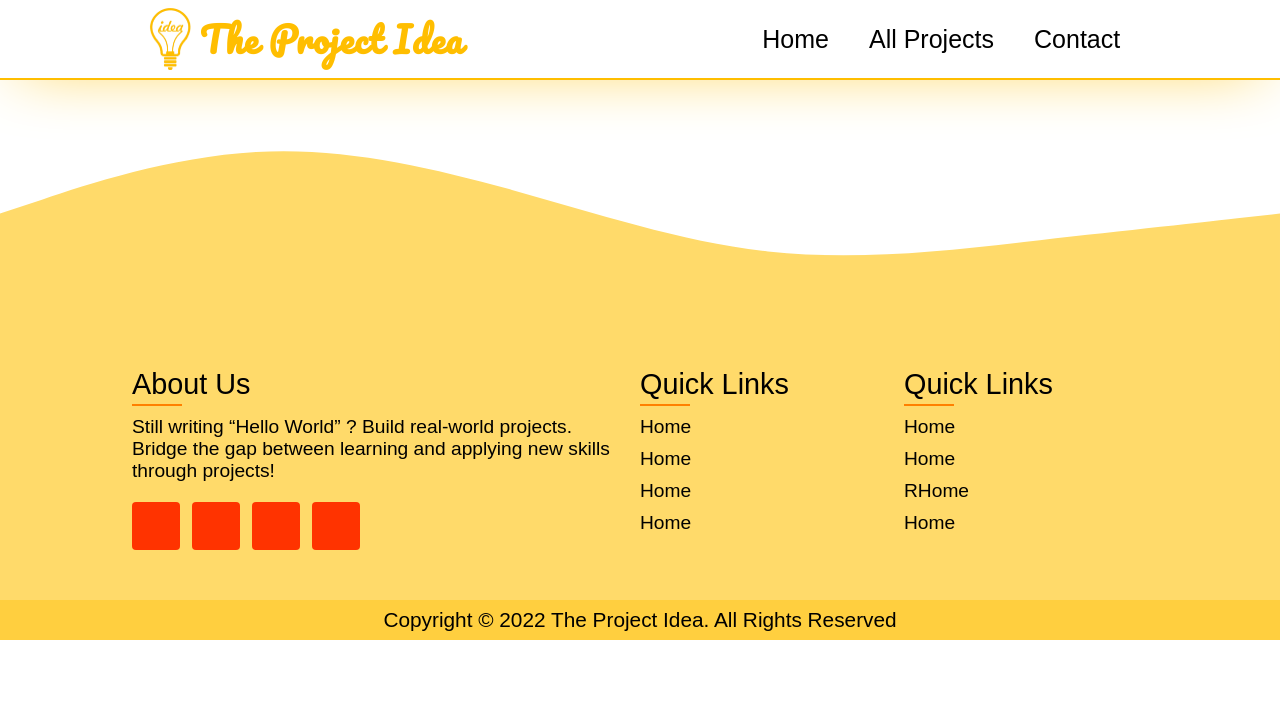
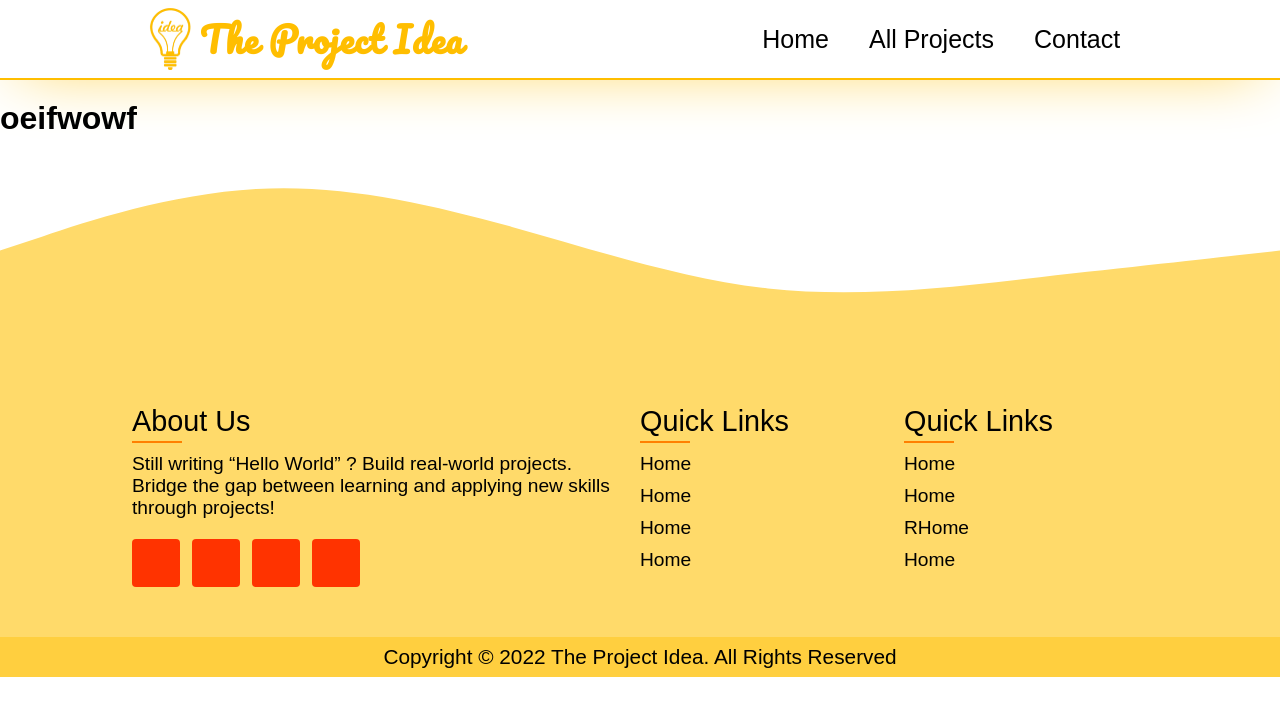
Before and after one commit to divyanshdahiya/TheProjectIdea.com, a React (Create React App) app: page /ProjectDetail in a window 1280 px wide. Shown: the top 716 px of the page. Built offline with nearby package versions, Linux system fonts and the light colour scheme; no server answers; a web font is replaced by a local one.

Commit message:
porjectdetail component added

```diff
--- a/src/App.js
+++ b/src/App.js
@@ -8,6 +8,7 @@ import AllProjects from "./components/AllProjects";
 import Footer from "./components/Footer";
 import React, { useState, useEffect } from "react";
 import Axios from "axios";
+import ProjectDetail from "./components/ProjectDetail";
 
 function App() {
   const [ListOfProjects, setListOfProjects] = useState([]);
@@ -35,6 +36,9 @@ function App() {
           <Route path="/allProjects" component={AllProjects} exact>
             <AllProjects ListOfProjects={ListOfProjects} />
           </Route>
+          <Route path="/ProjectDetail" component={ProjectDetail} exact>
+            <ProjectDetail ListOfProjects={ListOfProjects} />
+          </Route>
         </Switch>
         <Footer />
       </Router>
--- a/src/components/ProjectCard.jsx
+++ b/src/components/ProjectCard.jsx
@@ -1,5 +1,5 @@
 import React from "react";
-
+import { Link } from "react-router-dom";
 // css imported in find projects.jsx
 
 function ProjectCard({ data }) {
@@ -18,9 +18,9 @@ function ProjectCard({ data }) {
         })}
       </p>
 
-      <a href={data.link} target="blank">
+      <Link to="/ProjectDetails">
         <button className="card-btn">View Project -></button>
-      </a>
+      </Link>
     </div>
     // <div className="project-card">
     //   <span className="card-diificulty">Easy</span>
--- /dev/null
+++ b/src/components/ProjectDetail.jsx
@@ -0,0 +1,11 @@
+import React from "react";
+
+function ProjectDetail() {
+  return (
+    <div>
+      <h1>oeifwowf</h1>
+    </div>
+  );
+}
+
+export default ProjectDetail;
--- a/src/components/Quote.jsx
+++ b/src/components/Quote.jsx
@@ -1,5 +1,5 @@
 import React from "react";
-import quoteLogo from "../images/quote.png";
+import quoteLogo from "../images/quote1.png";
 import "./styles/quote.css";
 function Quote() {
   return (
--- a/src/components/styles/quote.css
+++ b/src/components/styles/quote.css
@@ -1,12 +1,15 @@
 .quote-home {
-  margin-top: 10px;
+  margin-top: 90px;
   padding: 10px;
   text-align: center;
   color: #ffbe00;
   font-size: 3rem;
+  background-color: #fff6ef;
+  border-radius: 50px;
 }
 .quote-img {
-  width: 300px;
+  width: 400px;
+  margin-top: 20px;
 }
 @media screen and (max-width: 659px) {
   .quote-home {
```
Also changed, not shown: src/images/quote1.png (added).
